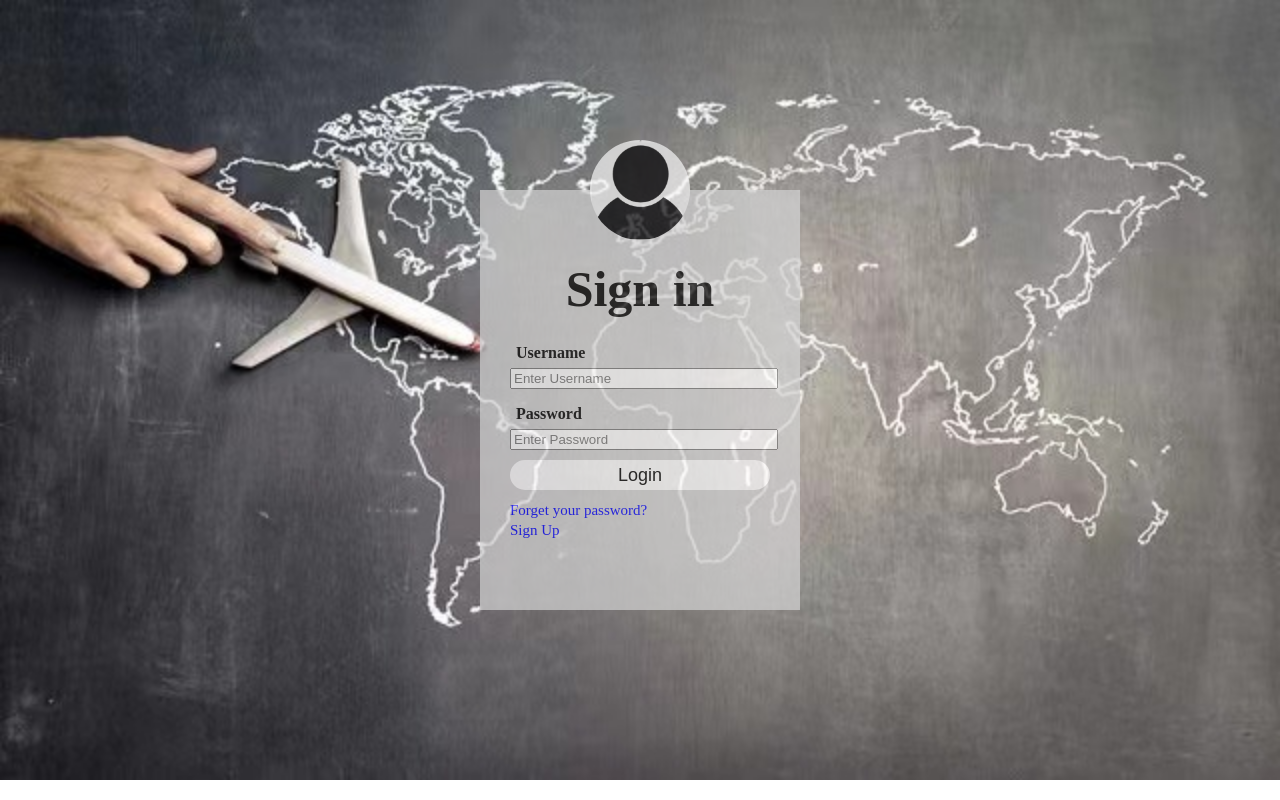
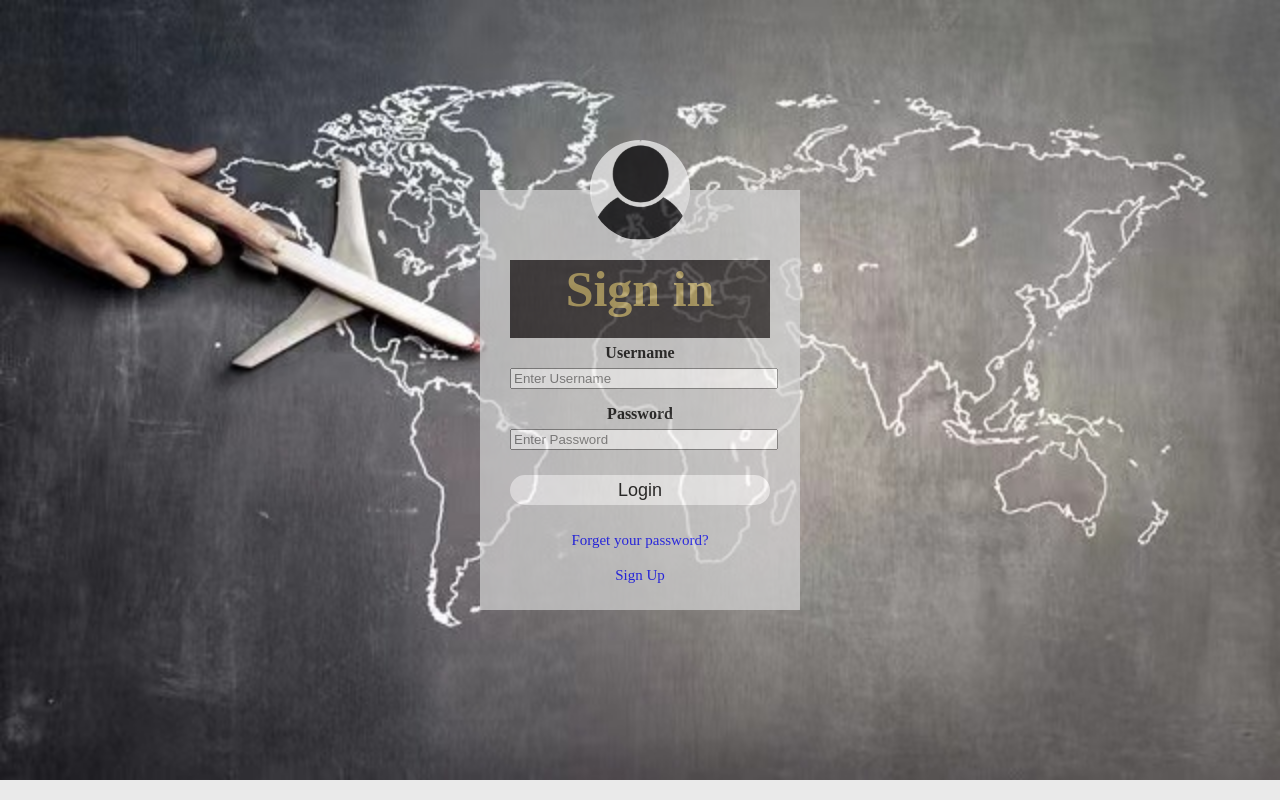
Before and after one commit to jayantmisra/Analysing-consumer-behaviour-using-Twitter, a Django app: page / in a window 1280 px wide. Run offline with Django 3.2, Linux system fonts and the light colour scheme.

Commit message:
changes to the design of the register page

```diff
--- a/Res/templates/Register_Page.html
+++ b/Res/templates/Register_Page.html
@@ -12,7 +12,9 @@
       #errormsg {
         color: red;
       }
+
     </style>
+      <body style="background-color:#EAEAEA;"></body>
   </head>
   <body>
     <form method="POST" action="/display/md/">
@@ -23,26 +25,28 @@
           alt="load.."
           class="userpic"
         />
-        <h1 id="q">Sign in</h1>
+        <nav class="navbar" style="background-color:#231f20;">
+       <center><h1 style="color:#ad974f;"id="q">Sign in</h1></center>
+       </nav>
         {%if msg%} <span id="errormsg">{{msg}}</span> {%endif%}
-        <p>Username</p>
+        <center><p>Username</p>
         <input
           type="text"
           name="usr"
           placeholder="Enter Username"
           required="required"
-        />
-        <p>Password</p>
+        /></center>
+       <center><p>Password</p>
         <input
           type="password"
           name="pwd"
           placeholder="Enter Password"
           required="required"
-        />
-        <input type="submit" name="" value="Login" />
-        <a href="http://127.0.0.1:8000/home/reset">Forget your password?</a
-        ><br />
-        <a href="http://127.0.0.1:8000/home/register">Sign Up</a><br />
+        /></center>
+        <center style="padding-top: 15px;" ><input type="submit" name="" value="Login" /></center>
+        <center style="padding-top: 15px;"><a href="http://127.0.0.1:8000/home/reset">Forget your password?</a
+        ><br /></center>
+        <center style="padding-top: 15px;"><a href="http://127.0.0.1:8000/home/register">Sign Up</a><br /></center>
       </div>
     </form>
   </body>
```
